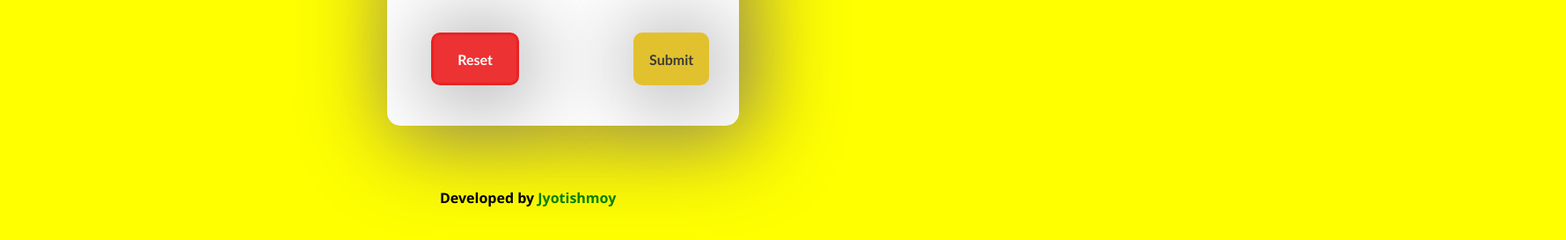
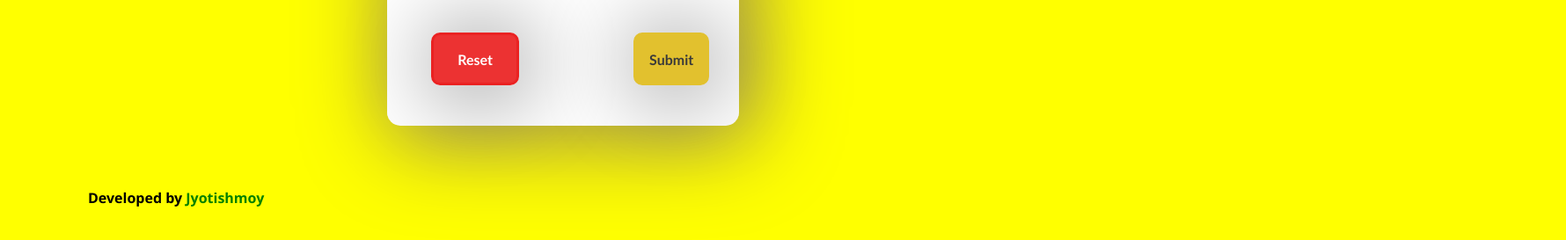
Before and after one commit to Jyotishmoy365/Maths.Pro, a plain HTML site: page index.html in a window 1280 px wide. Shown: the part 377-650 px from the top of the page at 88% size, 1780 px wide, since content can reach past the window. Drawn offline with Linux system fonts and the light colour scheme.

Commit message:
Update style.css

```diff
--- a/style.css
+++ b/style.css
@@ -89,7 +89,7 @@ body {
     font-family: 'Segoe UI', Tahoma, Geneva, Verdana, sans-serif;
     position: relative;
     top: 200px;
-    left: 500px
+    left: 100px
 }
 span {
     color: green;
```
